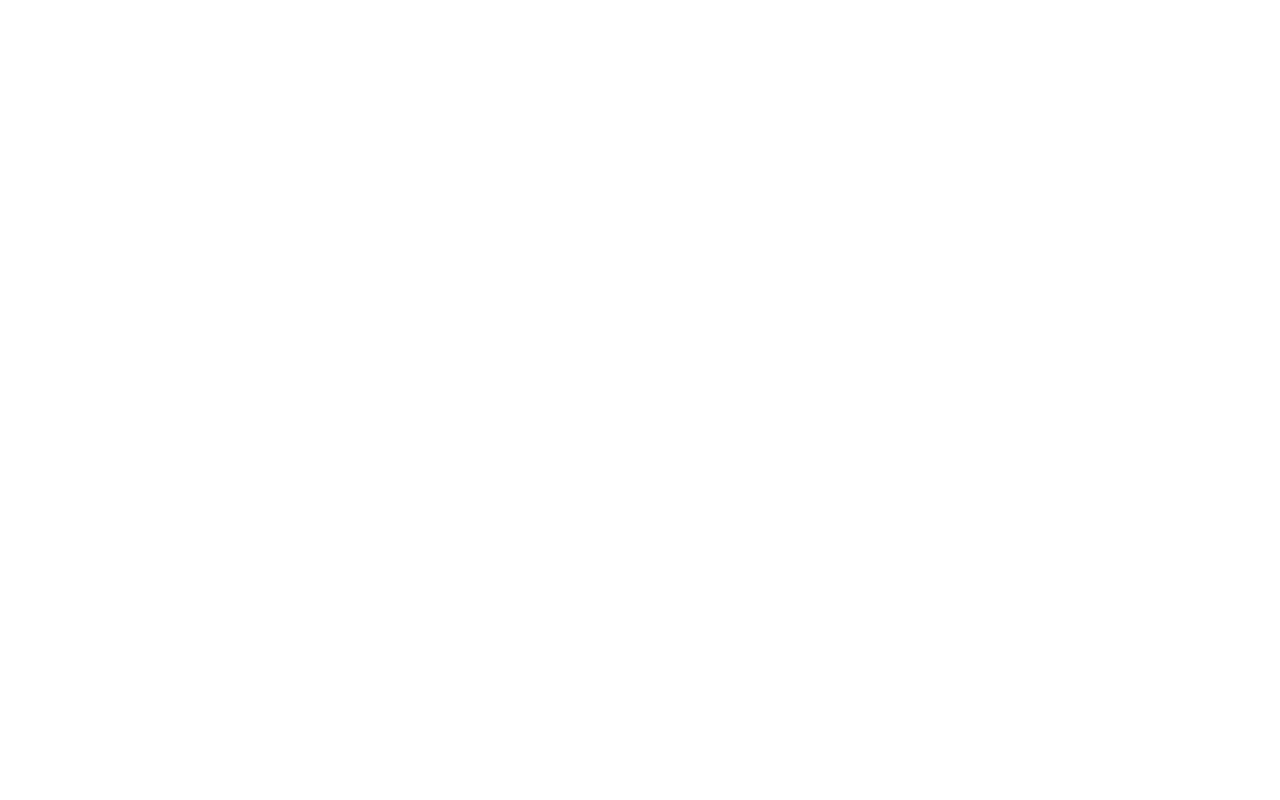
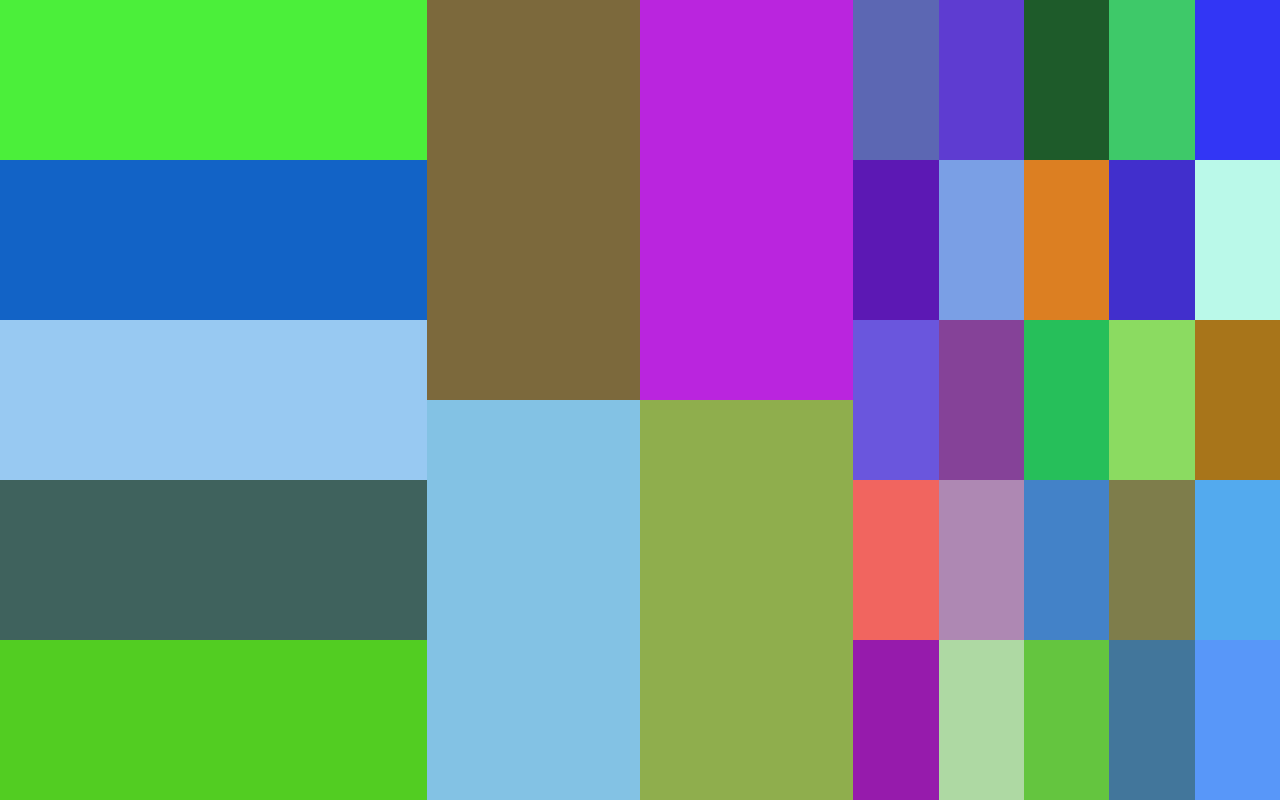
Before and after one commit to emazack/mosaic, a plain HTML site: page mosaic/index.html in a window 1280 px wide. Drawn offline with Linux system fonts and the light colour scheme.

Commit message:
Finish the mosaic

```diff
--- a/index.html
+++ b/mosaic/index.html
@@ -9,6 +9,18 @@
 </head>
 <body>
 
+    <div class="container">
+        <div class="first-column">
+
+        </div>
+        <div class="second-column">
+
+        </div>
+        <div class="third-column">
+
+        </div>
+    </div>
+
     <script src="main.js"></script>
 
 </body>
--- /dev/null
+++ b/mosaic/main.js
@@ -0,0 +1,27 @@
+const firstColumn = document.querySelector(".first-column");
+const secondColumn = document.querySelector(".second-column");
+const thirdColumn = document.querySelector(".third-column");
+
+const randomColors = () => {
+    const hexElements = ['A','B','C','D','E','F','1','2','3','4','5','6','7','8','9'];
+    var resColor = "#";
+    for (let index = 0; index < 6; index++) {
+        let randomElement = hexElements[Math.floor(Math.random() * hexElements.length)];
+        resColor+= randomElement;
+    }
+    return resColor;
+}
+
+const createBlock = (canvas, quantity) => {
+    for (let index = 0; index < quantity; index++) {
+        let newBlock = document.createElement("div");
+        newBlock.style.backgroundColor = randomColors();
+        newBlock.className = "block";
+        canvas.appendChild(newBlock);
+    }
+}
+
+
+createBlock(firstColumn, 5);
+createBlock(secondColumn, 4);
+createBlock(thirdColumn, 25);
--- /dev/null
+++ b/mosaic/style.css
@@ -0,0 +1,66 @@
+* {
+    box-sizing: border-box;
+    margin: 0;
+    padding: 0;
+}
+
+.container {
+    display: grid;
+    grid-template-columns: repeat(3, 1fr);
+    grid-template-rows: repeat(3, 1fr);
+    gap: 0px 0px;
+    grid-auto-flow: row;
+    height: 100vh;
+    width: 100vw;
+  }
+
+  .first-column {
+    display: grid;
+    grid-template-columns: repeat(1, 1fr);
+    grid-template-rows: repeat(5, 1fr);
+    grid-area: 1 / 1 / 4 / 2;
+    height: 100%;
+  }
+
+  .second-column {
+    display: grid;
+    grid-template-columns: repeat(2, 1fr);
+    grid-template-rows: repeat(2, 1fr);
+    grid-area: 1 / 2 / 4 / 3;
+    height: 100%;
+  }
+
+  .third-column {
+    display: grid;
+    grid-template-columns: repeat(5, 1fr);
+    grid-template-rows: repeat(5, 1fr);
+    grid-area: 1 / 3 / 4 / 4;
+    height: 100%;
+  }
+
+  .block{
+      height: 100%;
+      width: 100%;
+  }
+
+  @media screen and (max-width: 1200px) {
+    .third-column {
+        grid-template-columns: repeat(3, 1fr);
+        grid-template-rows: repeat(9, 1fr);
+      }
+  }
+
+  @media screen and (max-width: 800px) {
+    .first-column {
+        grid-template-columns: repeat(5, 1fr);
+        grid-template-rows: repeat(1, 1fr);
+      }
+
+  }
+
+  @media screen and (max-width: 200px) {
+    .container {
+        display: flex;
+        flex-direction: column;
+      }
+  }
```
Also changed, not shown: main.js (deleted), style.css (deleted).
